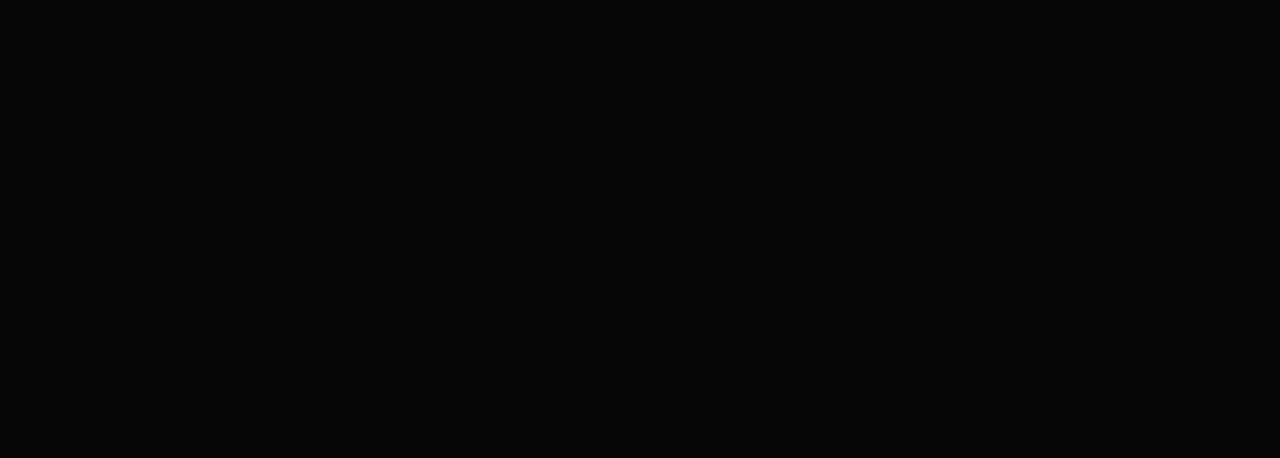
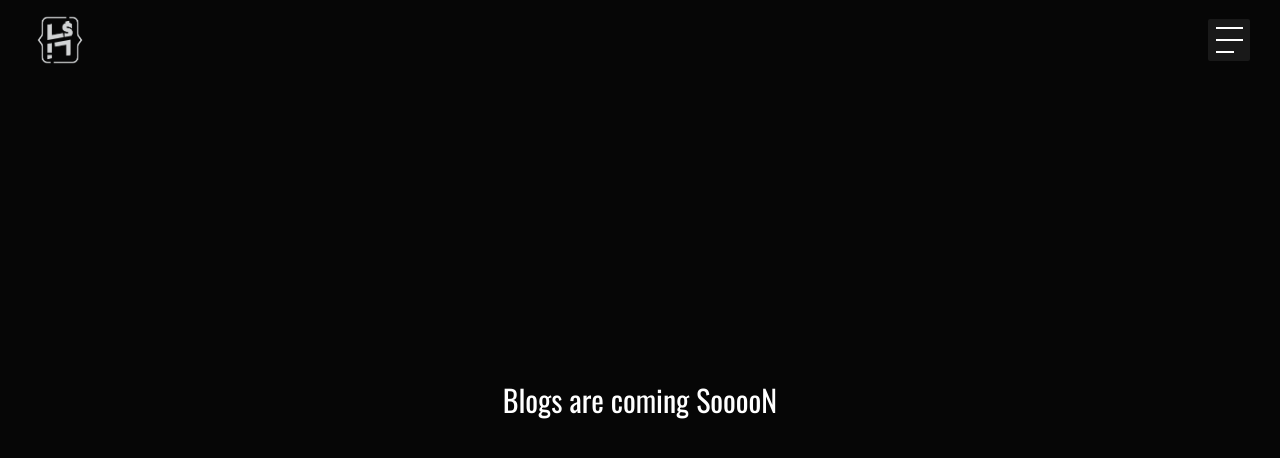
Before and after one commit to HasiburRahman-hr11/dark-react-portfolio, a React (Create React App) app: page /blogs in a window 1280 px wide. Before the commit this address had no page. Shown: the top 458 px of the page. Built offline with nearby package versions, Linux system fonts and the light colour scheme.

Commit message:
added blogs

```diff
--- a/src/App.js
+++ b/src/App.js
@@ -6,6 +6,7 @@
 import Projects from './Pages/Projects/Projects';
 import SingleProject from './Pages/SingleProject/SingleProject';
 import Loading from './Components/Loading/Loading';
+import Blogs from './Pages/Blogs/Blogs';
 
 const App = () => {
   const [loading, setLoading] = useState(true);
@@ -25,6 +26,7 @@
         <Route path="/about" element={<About />} />
         <Route path="/projects" element={<Projects />} />
         <Route path="/projects/:id" element={<SingleProject />} />
+        <Route path="/blogs" element={<Blogs />} />
       </Routes>
     </BrowserRouter>
   );
--- a/src/Components/Navigation/Navigation.js
+++ b/src/Components/Navigation/Navigation.js
@@ -10,6 +10,7 @@
 import contactImg from '../../assets/images/contact.png';
 import projectsImg from '../../assets/images/projects.png';
 import aboutImg from '../../assets/images/about.png';
+import blogsImg from '../../assets/images/blogs.png';
 
 
 const Navigation = () => {
@@ -76,7 +77,7 @@
                     </li>
                     <li>
                         <Link to="/about">
-                            <img src={aboutImg} alt="Home" />
+                            <img src={aboutImg} alt="About" />
                             <div className="nav_link_content">
                                 <span>About Me</span>
                             </div>
@@ -84,7 +85,7 @@
                     </li>
                     <li>
                         <Link to="/projects">
-                            <img src={projectsImg} alt="Home" />
+                            <img src={projectsImg} alt="Projects" />
                             <div className="nav_link_content">
                                 <span>Projects</span>
                             </div>
@@ -92,9 +93,17 @@
                     </li>
                     <li>
                         <Link to="/contact">
-                            <img src={contactImg} alt="Home" />
+                            <img src={contactImg} alt="Contact" />
                             <div className="nav_link_content">
                                 <span>Contact</span>
+                            </div>
+                        </Link>
+                    </li>
+                    <li>
+                        <Link to="/blogs">
+                            <img src={blogsImg} alt="Blogs" />
+                            <div className="nav_link_content">
+                                <span>Blogs</span>
                             </div>
                         </Link>
                     </li>
--- /dev/null
+++ b/src/Pages/Blogs/Blogs.js
@@ -0,0 +1,39 @@
+import React from 'react';
+import Navigation from '../../Components/Navigation/Navigation';
+import Box from '@mui/material/Box';
+import Typography from '@mui/material/Typography';
+import Container from '@mui/material/Container';
+
+const Blogs = () => {
+    return (
+        <>
+            <Navigation />
+            <div className="blogs_page page_fixed">
+                <Container fixed>
+                    <Box component="div" sx={{
+                        display: 'flex',
+                        alignItems: 'center',
+                        justifyContent: 'center',
+                        height: '100%',
+                        minHeight: '100vh'
+                    }}>
+                        <Typography variant="h5" component="h5" sx={{
+                            fontSize: {
+                                md: '30px',
+                                sm: '25px',
+                                xs: '20px'
+                            },
+                            fontWeight: 'normal',
+                            fontFamily: "'Oswald', sans-serif",
+                        }}>
+                            Blogs are coming SooooN
+                        </Typography>
+                    </Box>
+                </Container>
+            </div>
+
+        </>
+    );
+};
+
+export default Blogs;
--- a/src/Pages/Projects/Projects.js
+++ b/src/Pages/Projects/Projects.js
@@ -27,10 +27,8 @@
         <>
             <Navigation />
             <div className="projects_page page_fixed">
-                <Box component="div">
+
                 <Container fixed>
-
-
                     <Box component="div" className="custom_scrollbar page_fixed_wrapper">
                         <Box component="div" sx={{
                             textAlign: 'center',
@@ -65,7 +63,7 @@
                         <AllProjects projects={allProjects} />
                     </Box>
                 </Container>
-                </Box>
+
             </div>
 
         </>
```
Also changed, not shown: src/assets/images/blogs.png (added). Lines whose indentation alone changed are shown as unchanged.
